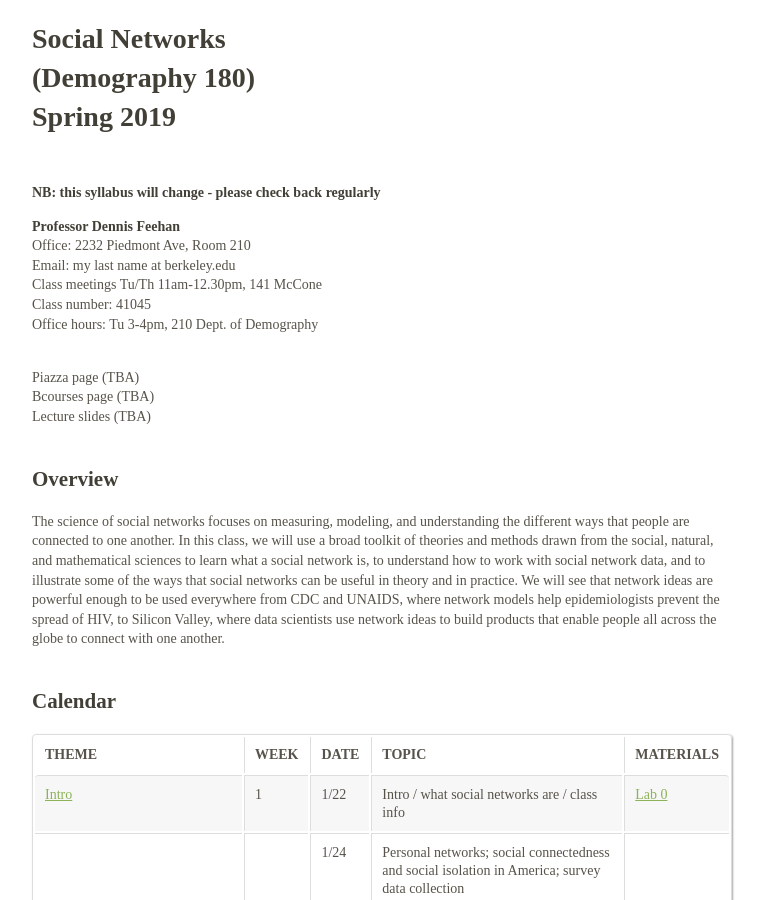
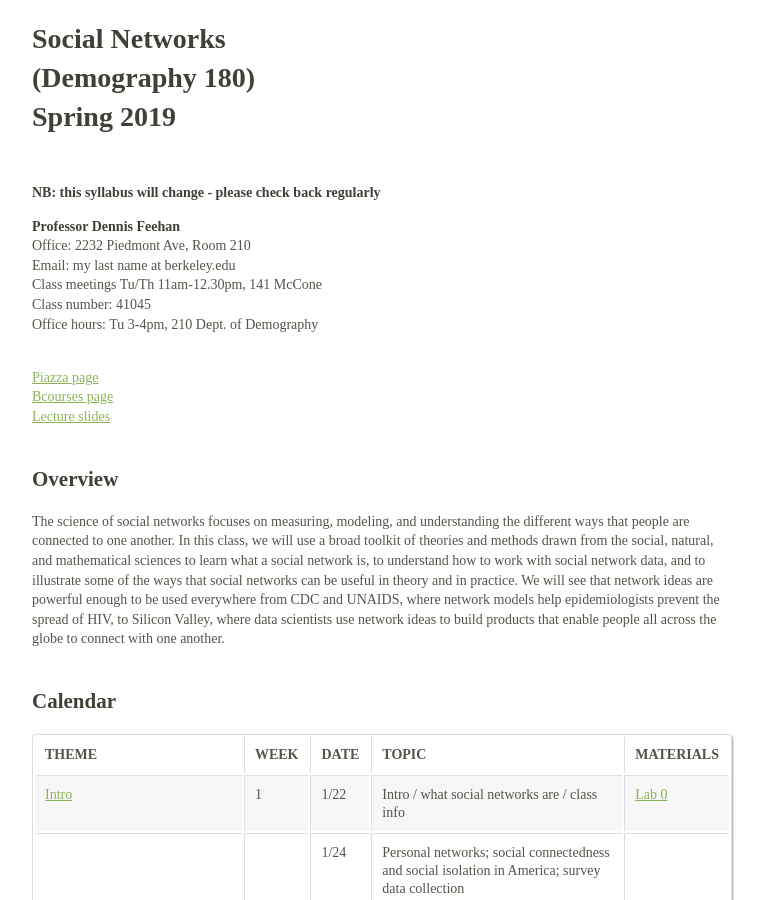
Before and after one commit to dfeehan/dfeehan.github.io, a Jekyll site: the page teaching/2019sp_demog180.html, which Jekyll copies as it is, in a window 1280 px wide and 900 px high. Shown: the whole window, without its empty margins (258-1023 px from the left). Built offline with Jekyll 4.4.1, drawn with Linux system fonts in a browser that asks for light colours.

Commit message:
added link to piazza, lecture slides, and bcourses

```diff
--- a/teaching/2019sp_demog180.html
+++ b/teaching/2019sp_demog180.html
@@ -343,9 +343,9 @@ Spring 2019</h1>
 
 <p><strong>NB: this syllabus will change - please check back regularly</strong></p>
 <p><strong>Professor Dennis Feehan</strong><BR> Office: 2232 Piedmont Ave, Room 210<BR> Email: my last name at berkeley.edu<BR> Class meetings Tu/Th 11am-12.30pm, 141 McCone<BR> Class number: 41045<BR> Office hours: Tu 3-4pm, 210 Dept. of Demography<BR></p>
-<p><BR> <!-- [Piazza page](https://piazza.com/class/jcgtusuzymr5f7?cid=6)<BR> --> Piazza page (TBA)<br />
-Bcourses page (TBA)<br />
-Lecture slides (TBA)</p>
+<p><BR> <!-- [Piazza page](https://piazza.com/class/jcgtusuzymr5f7?cid=6)<BR> --> <a href="https://piazza.com/class/jqo5m28i9p02lm">Piazza page</a><br />
+<a href="https://bcourses.berkeley.edu/courses/1479761">Bcourses page</a><br />
+<a href="https://drive.google.com/open?id=1lQAHAYhKrXBsoNQLPI6-g40G1u2Whlc4">Lecture slides</a></p>
 <h2 id="overview">Overview</h2>
 <p>The science of social networks focuses on measuring, modeling, and understanding the different ways that people are connected to one another. In this class, we will use a broad toolkit of theories and methods drawn from the social, natural, and mathematical sciences to learn what a social network is, to understand how to work with social network data, and to illustrate some of the ways that social networks can be useful in theory and in practice. We will see that network ideas are powerful enough to be used everywhere from CDC and UNAIDS, where network models help epidemiologists prevent the spread of HIV, to Silicon Valley, where data scientists use network ideas to build products that enable people all across the globe to connect with one another.</p>
 <h2 id="calendar">Calendar</h2>
```
